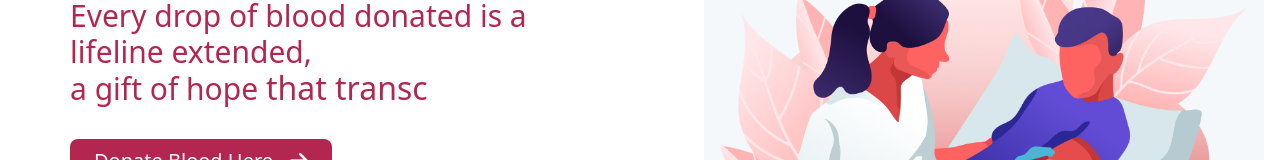
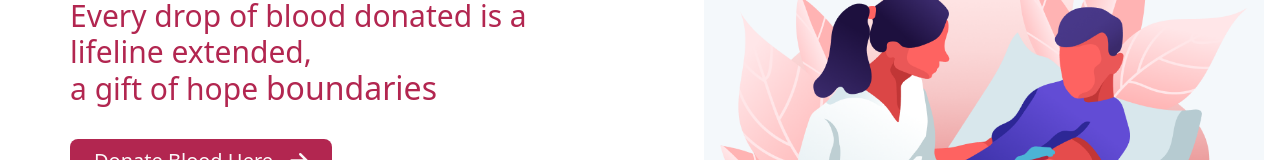
Before and after one commit to JacfarMohaz/Full-Stack-Blood-bank, a React (Vite) app in the folder frontend/: page / in a window 1280 px wide. Shown: the part 219-379 px from the top of the page. Built offline with nearby package versions, Linux system fonts and the light colour scheme.

Commit message:
Som Blood Bank

```diff
--- a/frontend/src/Components/Website/ShowCase.jsx
+++ b/frontend/src/Components/Website/ShowCase.jsx
@@ -11,14 +11,14 @@ function ShowCase() {
                     sequence={[
                         // Same substring at the start will only be typed out once, initially
                         ' that transcends',
-                        1000, // wait 1s before replacing "Mice" with "Hamsters"
+                        3000, // wait 1s before replacing "Mice" with "Hamsters"
                         ' boundaries',
-                        1000,
+                        3000,
                         ' and saves lives.',
-                        1000
+                        3000
                     ]}
                     wrapper="span"
-                    speed={70}
+                    speed={60}
                     style={{ fontSize: '32px', display: 'inline-block' }}
                     repeat={Infinity}
                 /> </p>
```
